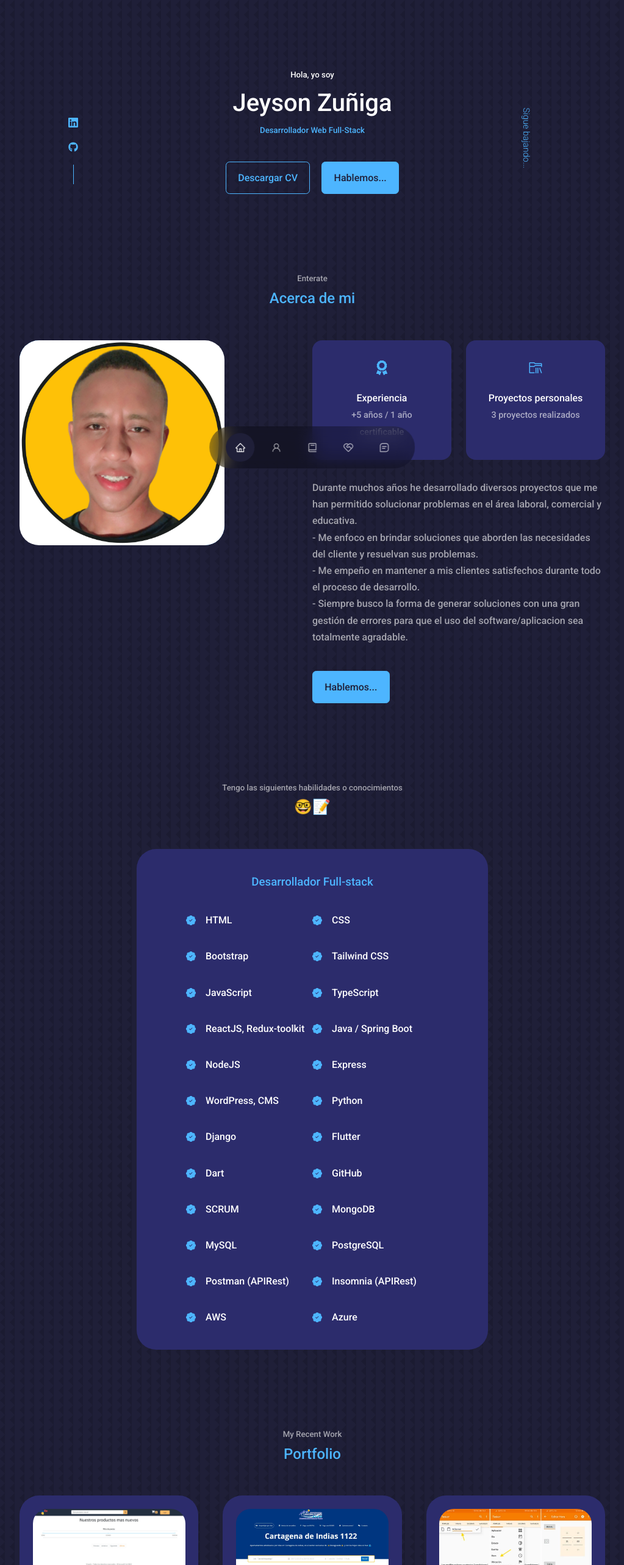
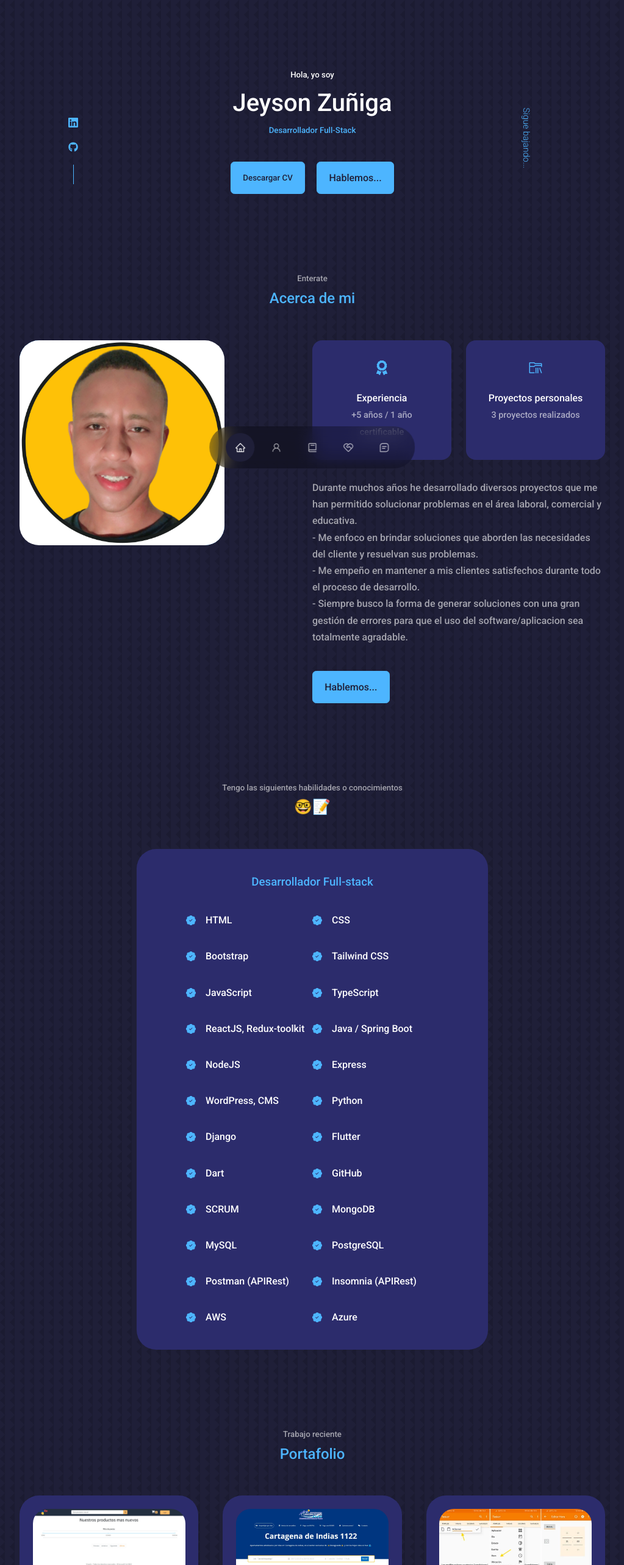
Before and after one commit to JeyZG/Portafolio, a React (Create React App) app: page / in a window 1280 px wide. Shown: the top 2566 px of the page at 61% size, without its empty margins (128-1151 px from the left). Built offline with nearby package versions, Linux system fonts and the light colour scheme.

Commit message:
Actualizacion de archivos

```diff
--- a/package.json
+++ b/package.json
@@ -7,6 +7,7 @@
     "@testing-library/jest-dom": "^5.16.4",
     "@testing-library/react": "^13.3.0",
     "@testing-library/user-event": "^13.5.0",
+    "file-saver": "^2.0.5",
     "react": "^18.2.0",
     "react-dom": "^18.2.0",
     "react-icons": "^4.4.0",
--- a/public/index.html
+++ b/public/index.html
@@ -12,7 +12,7 @@
       rel="stylesheet"
     />
     <link rel="icon" href="./favicon.svg" />
-    <title>Jeyson Zuñiga</title>
+    <title>Jeyson Zuñiga - Portafolio</title>
     <style>
       * {
         font-family: "Roboto", sans-serif;
--- a/src/components/header/CTA.jsx
+++ b/src/components/header/CTA.jsx
@@ -1,12 +1,21 @@
-import React from 'react';
-import CV from '../../assets/JeysonZunigaCV.pdf';
+import React from "react";
+import CV from "../../assets/JeysonZunigaCV.pdf";
+import fileSaver from "file-saver";
+
+//function for saving file
+const saveCV = () => {
+    fileSaver.saveAs(CV, "JeysonZunigaCV.pdf");
+};
 
 const CTA = () => {
     return (
         <div className="cta">
-      <a href={CV} download className="btn">
+            {/* <a href={CV} download className="btn">
         Descargar CV
-      </a>
+      </a> */}
+            <button onClick={saveCV} className="btn btn-primary">
+                Descargar CV
+            </button>
             <a href="#contact" className="btn btn-primary">
                 Hablemos...
             </a>
--- a/src/components/header/Header.jsx
+++ b/src/components/header/Header.jsx
@@ -9,7 +9,7 @@ const Header = () => {
       <div className="container header__container">
         <h5>Hola, yo soy</h5>
         <h1>Jeyson Zuñiga</h1>
-        <h5 className="text-light">Desarrollador Web Full-Stack</h5>
+        <h5 className="text-light">Desarrollador Full-Stack</h5>
         <CTA />
         <a href="#contact" className="scroll__down">
           Sigue bajando...
--- a/src/components/portfolio/Portfolio.jsx
+++ b/src/components/portfolio/Portfolio.jsx
@@ -69,8 +69,8 @@ const Portfolio = () => {
 
   return (
     <section id="portfolio">
-      <h5>My Recent Work</h5>
-      <h2>Portfolio</h2>
+      <h5>Trabajo reciente</h5>
+      <h2>Portafolio</h2>
 
       <div className="container portfolio__container">
         {soloProjects.map((pro) => (
--- a/src/components/testimonials/Testimonials.jsx
+++ b/src/components/testimonials/Testimonials.jsx
@@ -50,7 +50,7 @@ const Testimonials = () => {
         {testimonials.map((test) => (
           <SwiperSlide className="testimonial" key={test.id}>
           <div className="client__avatar">
-            <a href={test.link}>
+            <a href={test.link} target="_blank" rel="noreferrer">
               <BsLinkedin />
             </a>
           </div>
```
Also changed, not shown: 2 other files (tests, documents, lock files or other folders). Lines whose indentation alone changed are shown as unchanged.
